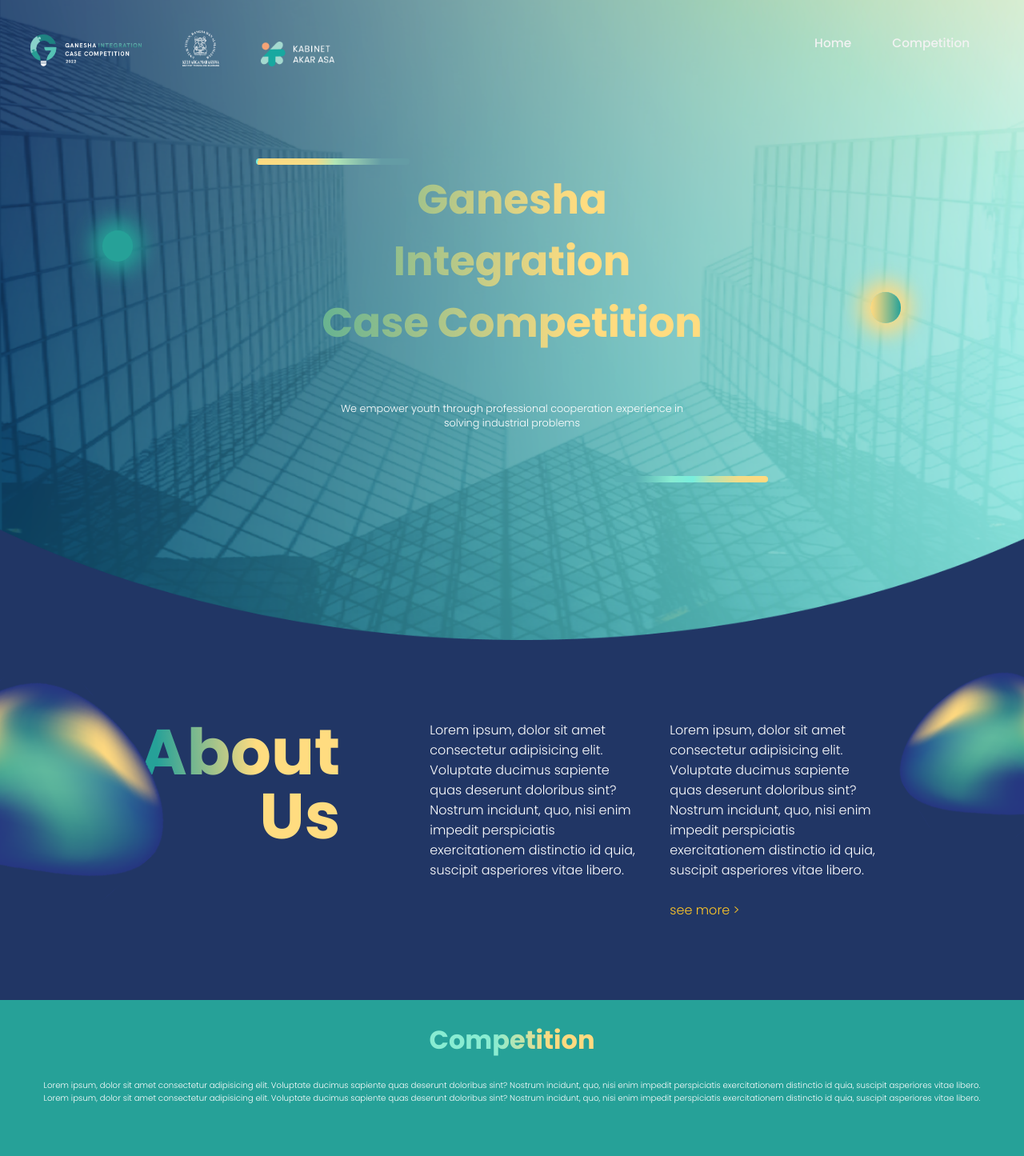
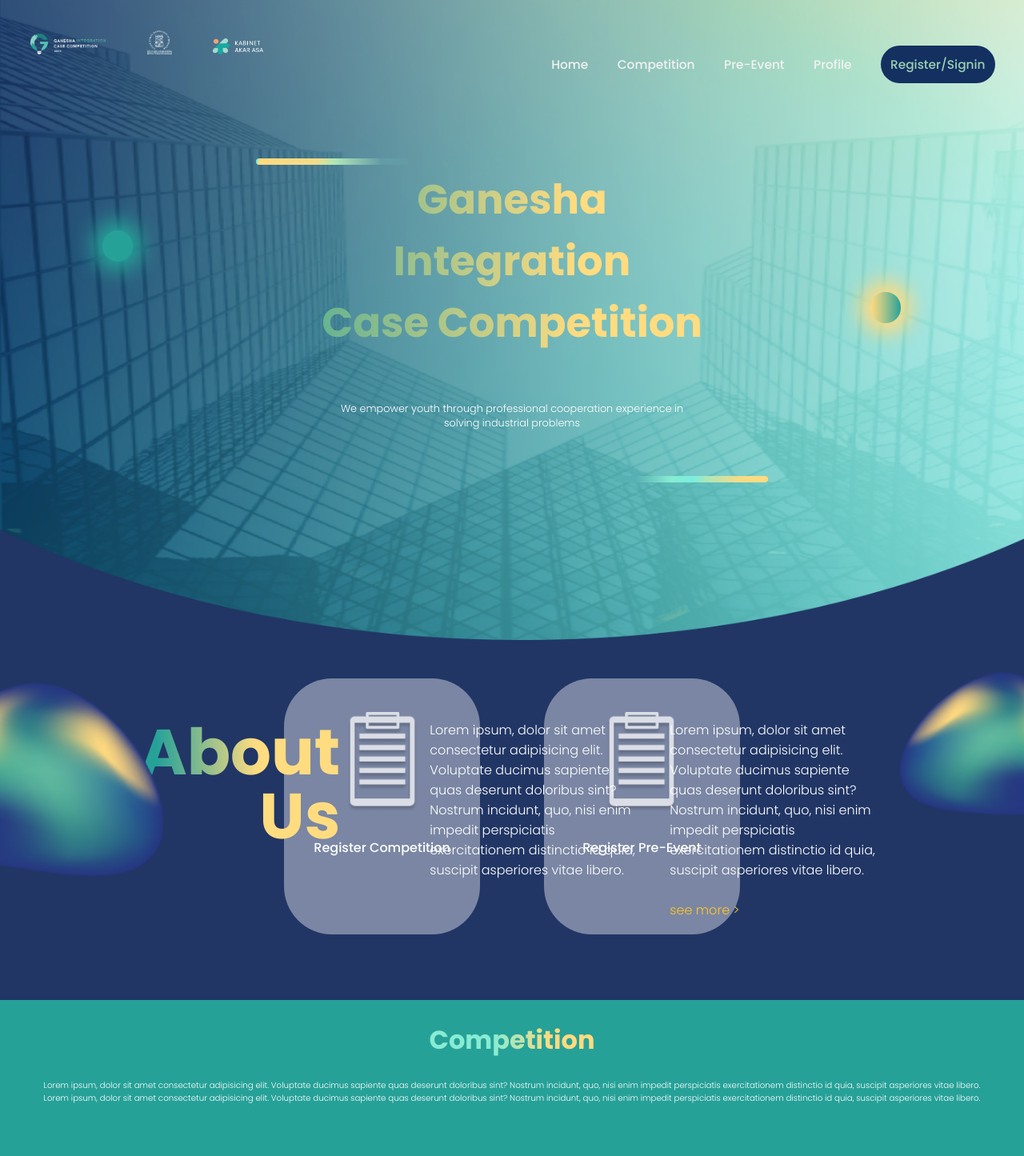
Before and after one commit to IloveNooodles/GICC, a React (Create React App) app in the folder frontend/: page / in a window 1280 px wide. Shown: the top 1445 px of the page at 80% size. Built offline with nearby package versions, Linux system fonts and the light colour scheme.

Commit message:
fixed navbar and adding card on gicc page

```diff
--- a/frontend/src/components/Home/gicc.css
+++ b/frontend/src/components/Home/gicc.css
@@ -1,8 +1,8 @@
-@import url('https://fonts.googleapis.com/css2?family=Poppins:wght@700&display=swap');
-@import url('https://fonts.googleapis.com/css2?family=Poppins:wght@300&display=swap');
+@import url("https://fonts.googleapis.com/css2?family=Poppins:wght@700&display=swap");
+@import url("https://fonts.googleapis.com/css2?family=Poppins:wght@300&display=swap");
 
 .container {
-    height: 100%;
+  min-height: 100%;
 }
 
 .GICC {
@@ -14,7 +14,7 @@
   margin-top: 2vw;
   padding: 2vw;
 
-    background: linear-gradient(267.2deg, #FFDC80 41.24%, #26A198 89.6%);
+  background: linear-gradient(267.2deg, #ffdc80 41.24%, #26a198 89.6%);
   background-clip: text;
   -webkit-text-fill-color: transparent;
 
@@ -39,7 +39,14 @@
   height: 1%;
   width: 15%;
   border-radius: 2vw;
-    background: linear-gradient(274.06deg, #78EEDD 1.4%, #FFDA80 1.41%, #F3DC88 38.86%, #B1E6B6 51.52%, #649CA5 81.39%);
+  background: linear-gradient(
+    274.06deg,
+    #78eedd 1.4%,
+    #ffda80 1.41%,
+    #f3dc88 38.86%,
+    #b1e6b6 51.52%,
+    #649ca5 81.39%
+  );
   transform: rotate(180deg);
 }
 
@@ -50,7 +57,15 @@
   height: 1%;
   width: 15%;
   border-radius: 2vw;
-    background: linear-gradient(274.06deg, #FFDA80 1.4%, #F3DC88 19.12%, #B1E6B6 38.86%, #78EEDD 48.99%, #88ECD2 63.16%, #58B0B3 86.25%)
+  background: linear-gradient(
+    274.06deg,
+    #ffda80 1.4%,
+    #f3dc88 19.12%,
+    #b1e6b6 38.86%,
+    #78eedd 48.99%,
+    #88ecd2 63.16%,
+    #58b0b3 86.25%
+  );
 }
 
 .left-circle {
@@ -62,9 +77,8 @@
   margin-left: -5vw;
   margin-bottom: 400vw;
 
-    background: #26A198;
-    box-shadow: 0 0 2vw 1vw #26A198;
-
+  background: #26a198;
+  box-shadow: 0 0 2vw 1vw #26a198;
 }
 
 .right-circle {
@@ -76,7 +90,27 @@
   margin-left: 70vw;
   margin-bottom: 400vw;
 
-    background: linear-gradient(90deg, #FFDA80 0%, #EED582 11.52%, #C1CA87 34.43%, #78B78F 66.59%, #26A198 100%);
-    box-shadow: 0 0 2vw 1vw #FFDA80;
+  background: linear-gradient(
+    90deg,
+    #ffda80 0%,
+    #eed582 11.52%,
+    #c1ca87 34.43%,
+    #78b78f 66.59%,
+    #26a198 100%
+  );
+  box-shadow: 0 0 2vw 1vw #ffda80;
+}
 
+.giic-card {
+  background-color: white;
 }
+
+.image-register-board{
+  width: 88px;
+  height: 125px;
+  margin-top: 16px;
+}
+
+.whiteText {
+  color: white;
+}
--- a/frontend/src/components/Home/gicc.js
+++ b/frontend/src/components/Home/gicc.js
@@ -1,5 +1,7 @@
 import React from "react";
 import "./gicc.css";
+
+import registerBoard from "../assets/register-board.png";
 
 function gicc() {
   return (
@@ -17,6 +19,24 @@
         <br></br> solving industrial problems
       </p>
       <div className="bottom-border"></div>
+      <div className="containerCard">
+        <div className="card">
+          <img
+            src={registerBoard}
+            alt="register-board"
+            className="image-register-board"
+          />
+          <p className="whiteText">Register Competition</p>
+        </div>
+        <div className="card">
+          <img
+            src={registerBoard}
+            alt="register-board"
+            className="image-register-board"
+          />
+          <p className="whiteText">Register Pre-Event</p>
+        </div>
+      </div>
     </div>
   );
 }
--- a/frontend/src/components/navbar.css
+++ b/frontend/src/components/navbar.css
@@ -19,21 +19,35 @@
   padding: 2vw;
 }
 
-.right-section {
-  width: 20%;
-  float: right;
-  column-gap: 3vw;
-  padding: 3.3vw;
-  color: white;
-}
-
 .link-style {
-  margin: 2vw;
   text-decoration: none;
   color: #f2f2f2;
+  height: fit-content;
+  width: fit-content;
 }
 
 .link-style:hover {
   cursor: pointer;
   text-decoration: underline;
 }
+
+.links-container {
+  display: flex;
+  flex-direction: row;
+  align-items: center;
+  justify-content: space-evenly;
+  text-align: center;
+}
+
+.links-container a {
+  margin: 0;
+}
+
+.active-nav {
+  background-color: #143061;
+  border-radius: 40px;
+  width: fit-content;
+  height: fit-content;
+  padding: 12px;
+  color: #9ed1b3;
+}
--- a/frontend/src/components/navbar.js
+++ b/frontend/src/components/navbar.js
@@ -15,6 +15,15 @@
           </Link>
           <Link to="/competition" className="link-style">
             Competition
+          </Link>
+          <Link to="/preevent" className="link-style">
+            Pre-Event
+          </Link>
+          <Link to="/profile" className="link-style">
+            Profile
+          </Link>
+          <Link to="/register" className="link-style active-nav">
+            Register/Signin
           </Link>
         </div>
         <div class="underbar"></div>
```
Also changed, not shown: frontend/src/components/assets/register-board.png (added). Lines whose indentation alone changed are shown as unchanged.
